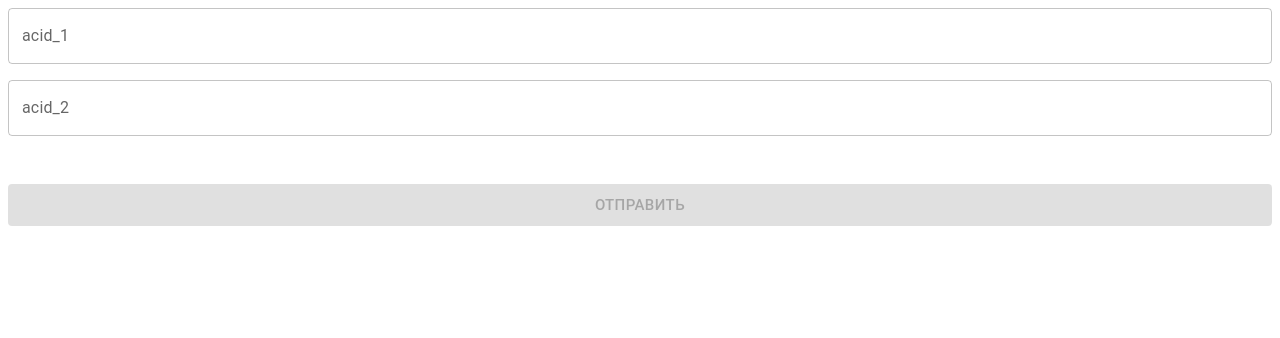
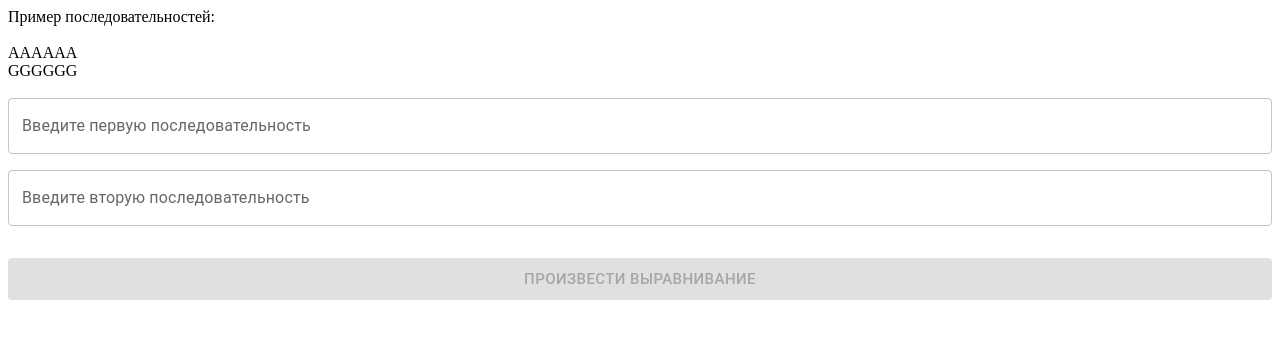
Before and after one commit to LenaRybinskova/amino_acid_alignment, a React app: page / in a window 1280 px wide. Shown: the top 338 px of the page. Built offline with nearby package versions, Linux system fonts and the light colour scheme.

Commit message:
validation

```diff
--- a/src/common/components/Button/Button.tsx
+++ b/src/common/components/Button/Button.tsx
@@ -0,0 +1,17 @@
+import {Button} from '@mui/material';
+
+
+type Props = {
+    disabled?: boolean,
+    title: string
+}
+
+
+export const Btn = ({disabled, title}: Props) => {
+    return (
+        <Button type="submit" variant="contained" size="large"
+                disabled={disabled} sx={{mt: 2}}>
+            {title}
+        </Button>
+    )
+}
--- a/src/common/components/Input/Input.tsx
+++ b/src/common/components/Input/Input.tsx
@@ -36,7 +36,7 @@ export const Input = <T extends Record<string, any>>({name, control, label, plac
 };*/
 
 
-import {Control, Controller, FieldValues, Path, RegisterOptions} from 'react-hook-form';
+import {Control, Controller, FieldValues, Path} from 'react-hook-form';
 import TextField from "@mui/material/TextField";
 
 type Props<T extends FieldValues> = {
@@ -48,14 +48,8 @@ type Props<T extends FieldValues> = {
     type?: string;
 };
 
-export const Input = <T extends FieldValues>({
-                                                 name,
-                                                 control,
-                                                 label,
-                                                 placeholder,
-                                                 type = "text",
-                                                 rules,
-                                             }: Props<T>) => {
+export const Input = <T extends FieldValues>({name, control, label, placeholder, type = "text", rules,}: Props<T>) => {
+
     return (
         <Controller
             name={name}
--- a/src/features/Alignment/ui/Alignment.tsx
+++ b/src/features/Alignment/ui/Alignment.tsx
@@ -1,6 +1,10 @@
 import {Input} from '../../../common/components/Input/Input';
 import {useForm} from 'react-hook-form';
-import {Box, Button} from '@mui/material';
+import {Box} from '@mui/material';
+import {Btn} from '../../../common/components/Button/Button';
+import {alignmentRules} from './rules/aligment.rules'
+import {useState} from 'react';
+import {View} from '../ui/View/View';
 
 export type FormValue = {
     acid_1: string
@@ -8,55 +12,55 @@ export type FormValue = {
 }
 
 export const Alignment = () => {
+    const [values, setValues] = useState<FormValue | null>(null)
 
-    const {control, handleSubmit, formState: {errors, isValid}, watch} = useForm<FormValue>({mode: 'onChange'})
+    const {control, handleSubmit, formState: {isValid}, watch} = useForm<FormValue>({mode: 'onChange'})
 
     const onSubmit = (data: FormValue) => {
         console.log('Данные формы:', data)
+        setValues(data)
     }
 
     const acid1Lenght = watch('acid_1') || ''
     const acid2Lenght = watch('acid_2') || ''
+    const fieldEqual = acid1Lenght === acid2Lenght
 
-
-        return (
+    return (<>
+            <div> Пример последовательностей:</div>
+            <br/>
+            <div>AAAAAA</div>
+            <div>GGGGGG</div>
+            <br/>
             <form onSubmit={handleSubmit(onSubmit)}>
                 <Box sx={{display: 'flex', flexDirection: 'column', gap: 2}}>
                     <Input
                         name="acid_1"
                         control={control}
-                    label="acid_1"
-                    placeholder="Введите последовательность"
-                    rules={{
-                        required: 'Email обязателен',
-                        pattern: {
-                            value: /^[ARNDCEQGHILKMFPSTWYV-]+$/,
-                            message: 'можно добавить только ARNDCEQGHILKMFPSTWYV- символы',
-                        },
-                    }}
+                        label="Введите первую последовательность"
+                        rules={alignmentRules}
                     />
 
                     <Input
                         name="acid_2"
                         control={control}
-                    label="acid_2"
-                    placeholder="Введите последовательность"
-                    rules={{
-                        required: 'Email обязателен',
-                        pattern: {
-                            value: /^[ARNDCEQGHILKMFPSTWYV-]+$/,
-                            message: 'можно добавить только ARNDCEQGHILKMFPSTWYV- символы',
-                        },
-                    }}
+                        label="Введите вторую последовательность"
+                        rules={alignmentRules}
                     />
 
-                <span></span>
+                    {!fieldEqual && <span>длина последовательностей не совпадает</span>}
 
-                <Button type="submit" variant="contained" size="large"
-                        disabled={!isValid || acid1Lenght !== acid2Lenght} sx={{mt: 2}}>
-                    Отправить
-                </Button>
+                    <Btn title={'Произвести выравнивание'} disabled={!isValid || !fieldEqual}/>
+
                 </Box>
             </form>
+
+            {values && (
+                <>
+                    <View value={values['acid_1']} withColors={false}/>
+                    <View value={values['acid_2']} withColors={true}/>
+                </>
+            )}
+
+        </>
     )
 }
--- /dev/null
+++ b/src/features/Alignment/ui/View/View.tsx
@@ -0,0 +1,12 @@
+type Props = {
+    value: string
+    withColors: boolean
+}
+
+export const View = ({withColors, value}: Props) => {
+
+    return (
+        <div>{value}</div>
+    )
+
+}
--- /dev/null
+++ b/src/features/Alignment/ui/rules/aligment.rules.ts
@@ -0,0 +1,7 @@
+export const alignmentRules = {
+    required: 'required',
+    pattern: {
+        value: /^[ARNDCEQGHILKMFPSTWYV-]+$/,
+        message: 'можно добавить только " ARNDCEQGHILKMFPSTWYV- "символы без пробелов',
+    },
+}
```
Lines whose indentation alone changed are shown as unchanged.
